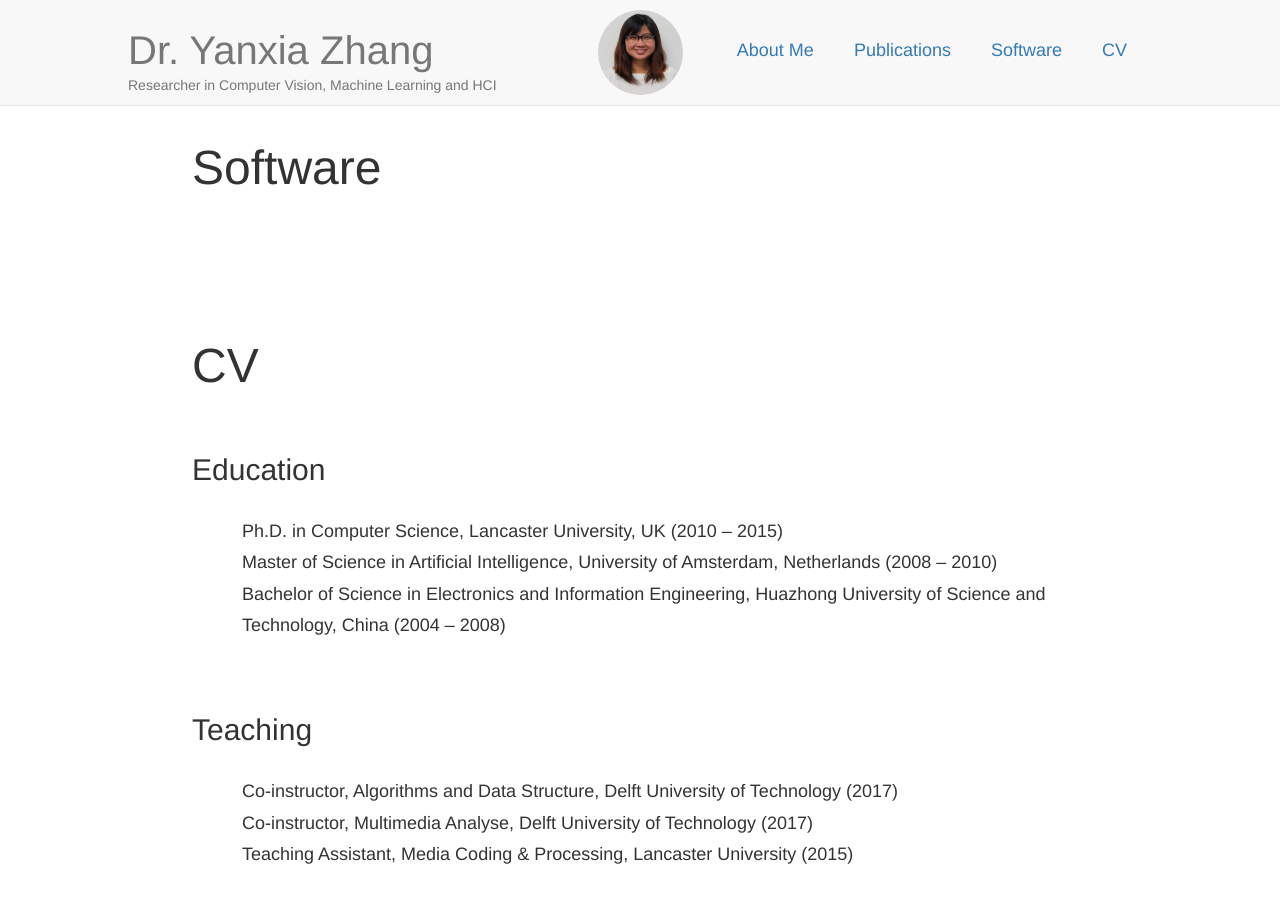
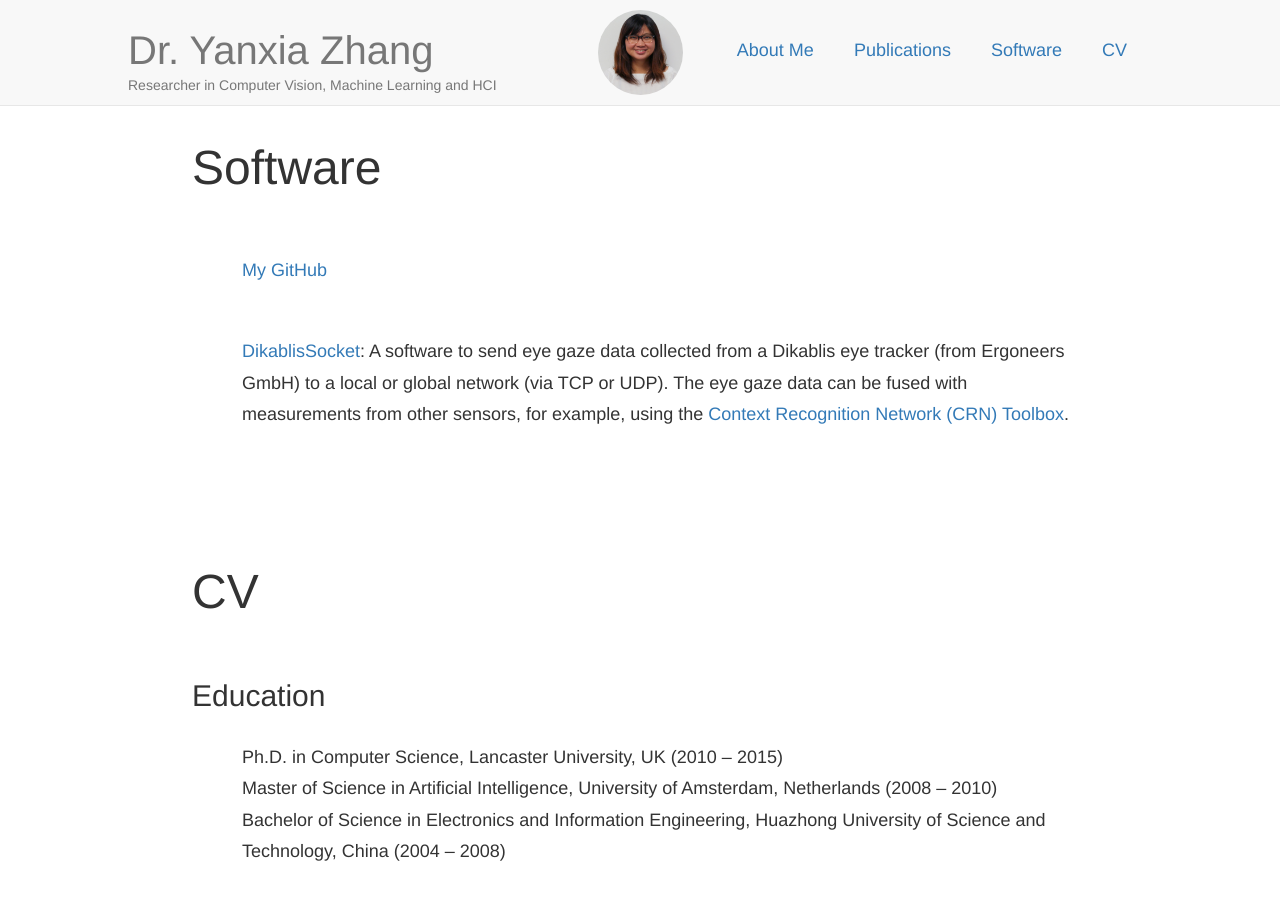
Before and after one commit to yanxia-zhang/yanxia-zhang.github.io, a Jekyll site: the page built from index.html, in a window 1280 px wide and 900 px high, scrolled down 9282 px. Built offline with Jekyll 4.4.1, drawn with Linux system fonts in a browser that asks for light colours; nearby versions of some CDN libraries.

Commit message:
add content for software section

```diff
--- a/_includes/software.html
+++ b/_includes/software.html
@@ -3,4 +3,10 @@
   <h1 class="big_h1">Software</h1>
   <div style="height:30px;"></div>
 
+  <p class="p_left">
+    <a href="https://github.com/yanxia-zhang" target="_blank" rel="noopener">My GitHub</a>
+  </p>
+  <p class="p_left">
+    <a href="http://www.yanxiazhang.com/wp-content/uploads/2013/04/DikablisSocketDemo.rar">DikablisSocket</a>: A software to send eye gaze data collected from a Dikablis eye tracker (from Ergoneers GmbH) to a local or global network (via TCP or UDP). The eye gaze data can be fused with measurements from other sensors, for example, using the <a href="http://crnt.sourceforge.net/CRN_Toolbox/Home.html">Context Recognition Network (CRN) Toolbox</a>.
+  </p>
 </section>
```
